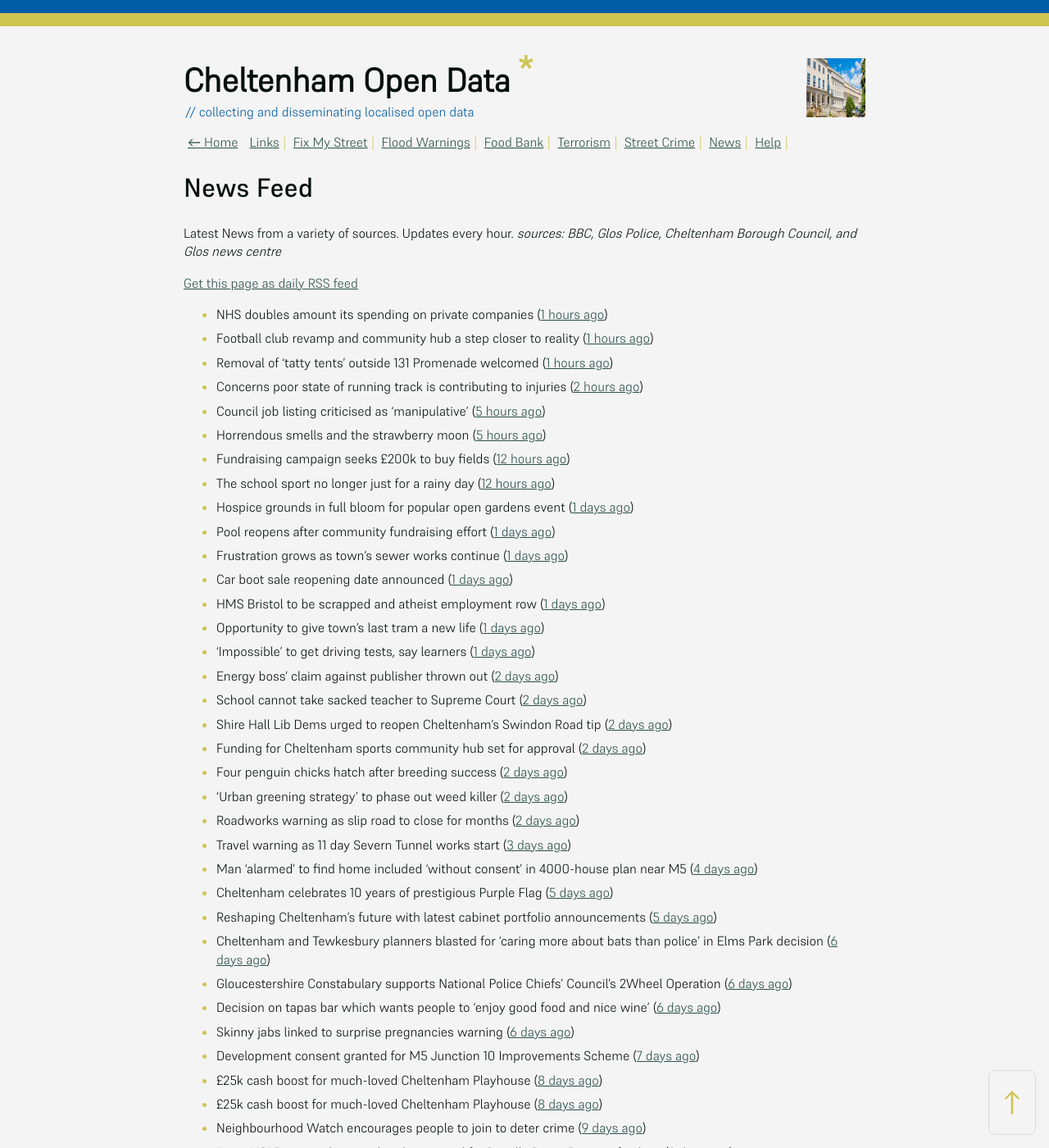
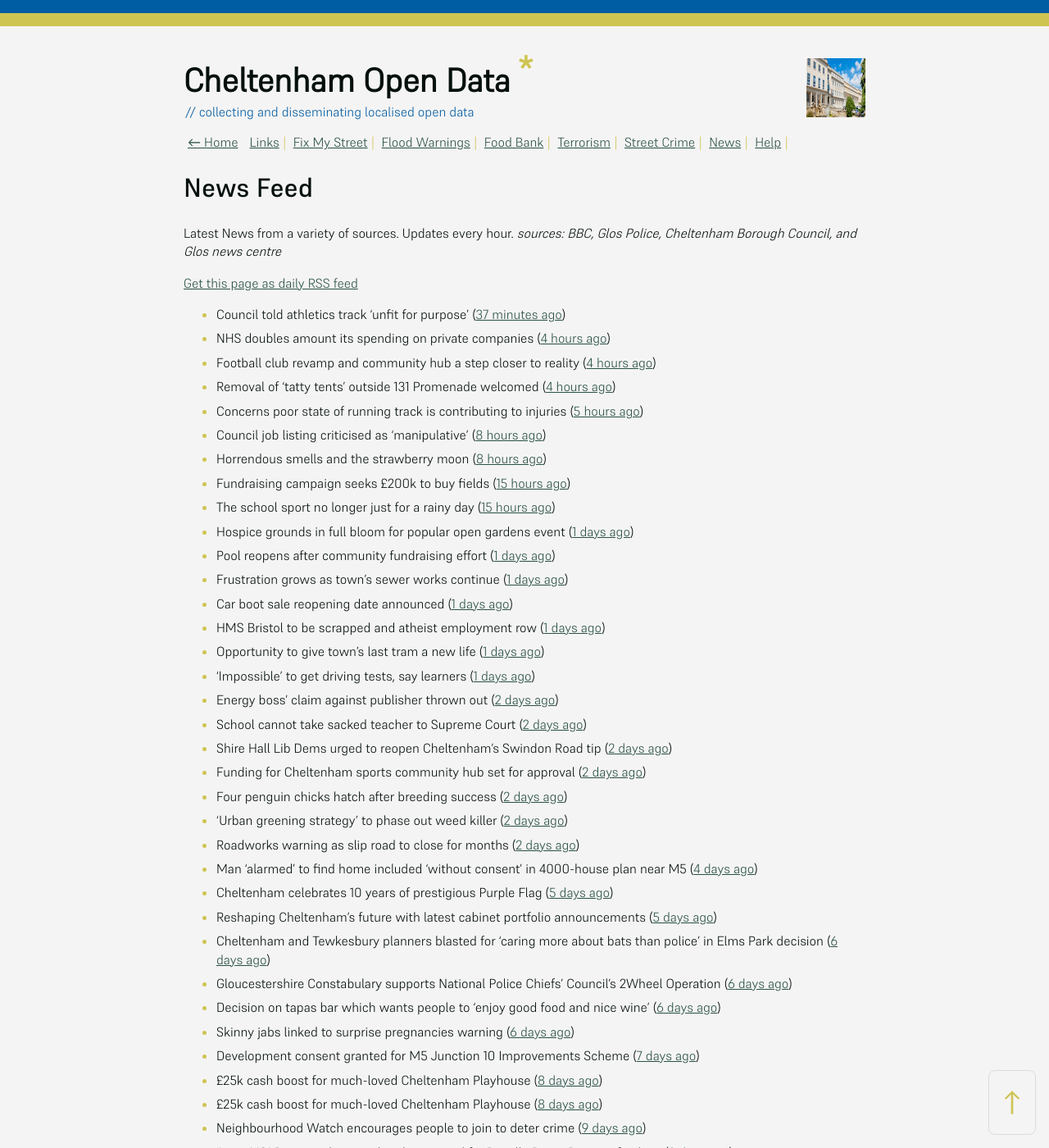
Before and after one commit to mat-0/cheltenham-open-data, a Jekyll site: the page built from _pages/news.md, in a window 1280 px wide and 1400 px high. Shown: the whole window at 82% size. Built offline with Jekyll 4.4.1, drawn with Linux system fonts in a browser that asks for light colours.

Commit message:
Updated 2025-06-11 20:58:00

```diff
--- a/_pages/news.md
+++ b/_pages/news.md
@@ -12,14 +12,15 @@ _sources: BBC, Glos Police, Cheltenham Borough Council, and Glos news centre_
 [Get this page as daily RSS feed](/daily.rss)
 
 <!-- news_marker starts -->
-- NHS doubles amount its spending on private companies ([1 hours ago](https://www.bbc.com/news/articles/cy0jzvxwr4xo))
-- Football club revamp and community hub a step closer to reality ([1 hours ago](https://gloucesternewscentre.co.uk/football-club-revamp-and-community-hub-a-step-closer-to-reality/))
-- Removal of ‘tatty tents’ outside 131 Promenade welcomed ([1 hours ago](https://gloucesternewscentre.co.uk/removal-of-tatty-tents-outside-131-promenade-welcomed/))
-- Concerns poor state of running track is contributing to injuries ([2 hours ago](https://gloucesternewscentre.co.uk/concerns-poor-state-of-running-track-is-contributing-to-injuries/))
-- Council job listing criticised as 'manipulative' ([5 hours ago](https://www.bbc.com/news/articles/c74qk45gxygo))
-- Horrendous smells and the strawberry moon ([5 hours ago](https://www.bbc.com/news/articles/c2lk8l1ypxko))
-- Fundraising campaign seeks £200k to buy fields ([12 hours ago](https://www.bbc.com/news/articles/c365lx9x187o))
-- The school sport no longer just for a rainy day ([12 hours ago](https://www.bbc.com/news/articles/clygej1emezo))
+- Council told athletics track 'unfit for purpose' ([37 minutes ago](https://www.bbc.com/news/articles/cvg76n7dxn9o))
+- NHS doubles amount its spending on private companies ([4 hours ago](https://www.bbc.com/news/articles/cy0jzvxwr4xo))
+- Football club revamp and community hub a step closer to reality ([4 hours ago](https://gloucesternewscentre.co.uk/football-club-revamp-and-community-hub-a-step-closer-to-reality/))
+- Removal of ‘tatty tents’ outside 131 Promenade welcomed ([4 hours ago](https://gloucesternewscentre.co.uk/removal-of-tatty-tents-outside-131-promenade-welcomed/))
+- Concerns poor state of running track is contributing to injuries ([5 hours ago](https://gloucesternewscentre.co.uk/concerns-poor-state-of-running-track-is-contributing-to-injuries/))
+- Council job listing criticised as 'manipulative' ([8 hours ago](https://www.bbc.com/news/articles/c74qk45gxygo))
+- Horrendous smells and the strawberry moon ([8 hours ago](https://www.bbc.com/news/articles/c2lk8l1ypxko))
+- Fundraising campaign seeks £200k to buy fields ([15 hours ago](https://www.bbc.com/news/articles/c365lx9x187o))
+- The school sport no longer just for a rainy day ([15 hours ago](https://www.bbc.com/news/articles/clygej1emezo))
 - Hospice grounds in full bloom for popular open gardens event ([1 days ago](https://gloucesternewscentre.co.uk/hospice-grounds-in-full-bloom-for-popular-open-gardens-event/))
 - Pool reopens after community fundraising effort ([1 days ago](https://www.bbc.com/news/articles/cg5vl5zvp69o))
 - Frustration grows as town's sewer works continue ([1 days ago](https://www.bbc.com/news/articles/c5yq58qpgd7o))
@@ -34,7 +35,6 @@ _sources: BBC, Glos Police, Cheltenham Borough Council, and Glos news centre_
 - Four penguin chicks hatch after breeding success ([2 days ago](https://www.bbc.com/news/articles/ce39qxx818jo))
 - 'Urban greening strategy' to phase out weed killer ([2 days ago](https://www.bbc.com/news/articles/c201jv8v311o))
 - Roadworks warning as slip road to close for months ([2 days ago](https://www.bbc.com/news/articles/c308j6d7ngno))
-- Travel warning as 11 day Severn Tunnel works start ([3 days ago](https://www.bbc.com/news/articles/c5yk6z54e2zo))
 - Man ‘alarmed’ to find home included ‘without consent’ in 4000-house plan near M5 ([4 days ago](https://gloucesternewscentre.co.uk/man-alarmed-to-find-home-included-without-consent-in-4000-house-plan-near-m5/))
 - Cheltenham celebrates 10 years of prestigious Purple Flag ([5 days ago](https://www.cheltenham.gov.uk/news/article/3019/cheltenham_celebrates_10_years_of_prestigious_purple_flag))
 - Reshaping Cheltenham’s future with latest cabinet portfolio announcements ([5 days ago](https://www.cheltenham.gov.uk/news/article/3018/reshaping_cheltenhams_future_with_latest_cabinet_portfolio_announcements))
```
Also changed, not shown: _data/flood.json (+4 -4 lines), _pages/fix-my-street.md (+3 -3 lines), index.md (+5 -5 lines).
